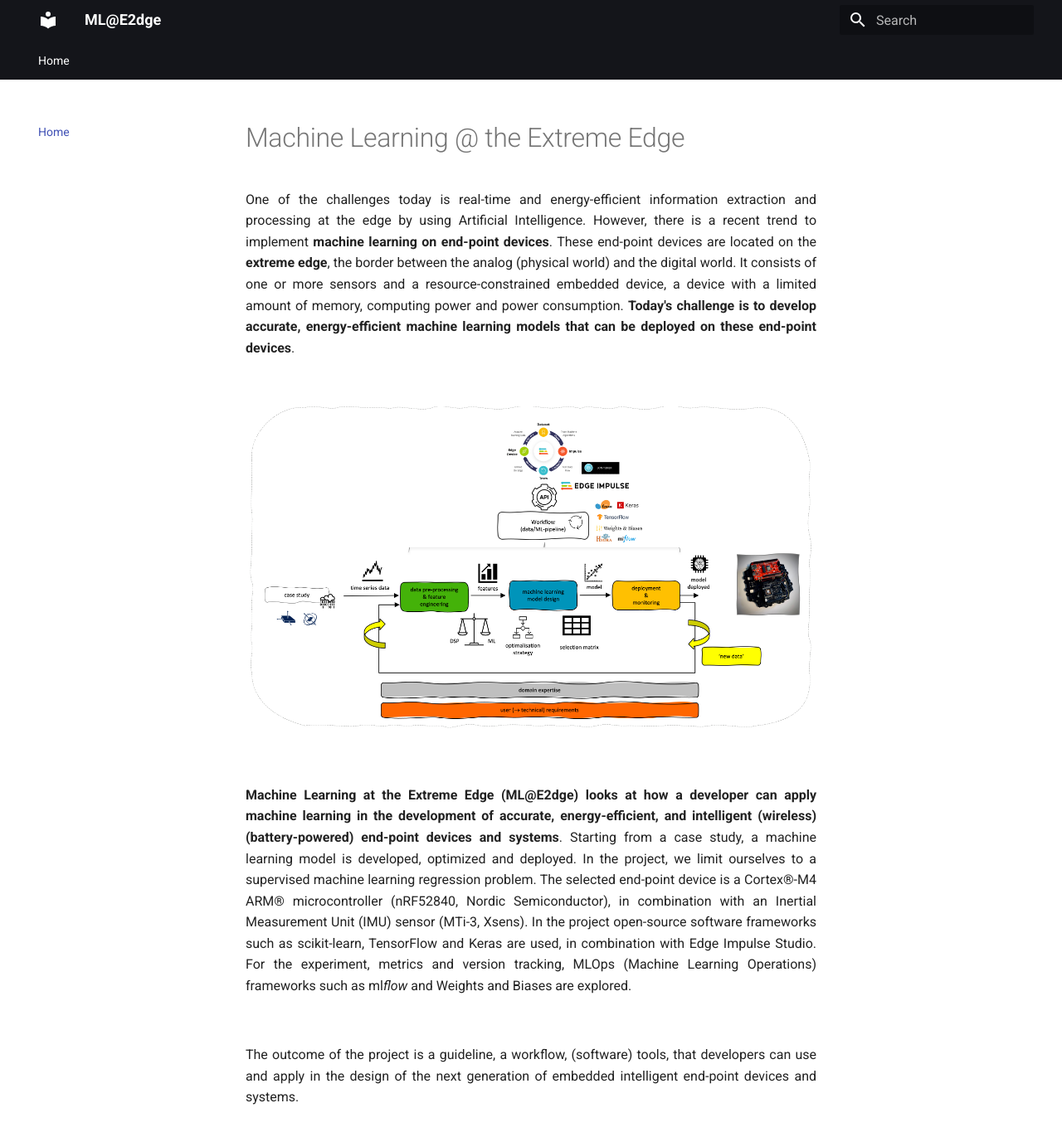
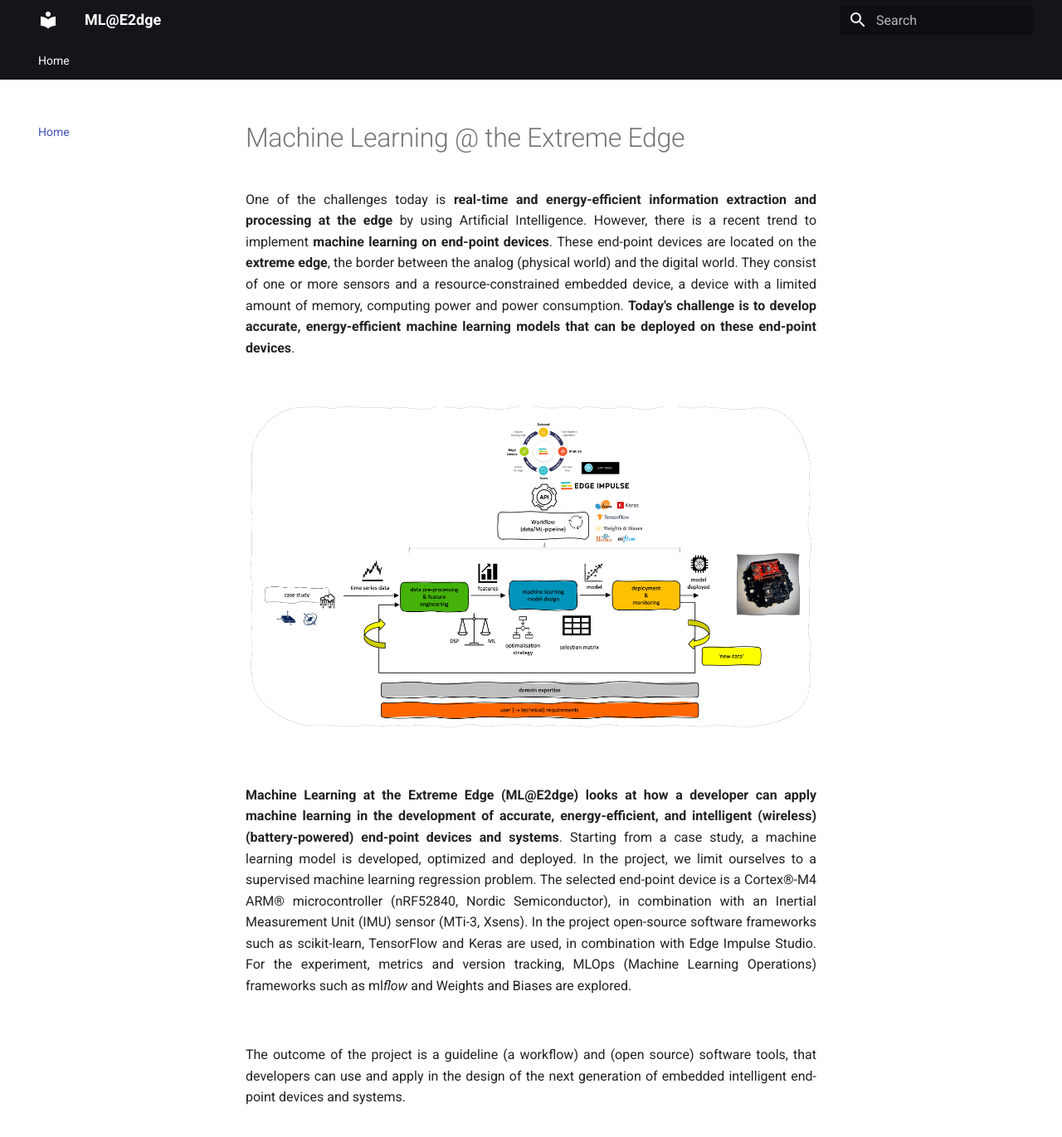
Before and after one commit to MLatE2dge/MLatE2dge.github.io, an MkDocs documentation site: the page built from docs/index.md, in a window 1280 px wide and 1400 px high. Shown: the top 1371 px of the window at 83% size. Built offline with MkDocs 1.6.1 and Material for MkDocs 9.7.7, drawn with Linux system fonts in a browser that asks for light colours.

Commit message:
Update index.md

```diff
--- a/docs/index.md
+++ b/docs/index.md
@@ -1,6 +1,6 @@
 # Machine Learning @ the Extreme Edge
 
-<div style="text-align: justify">One of the challenges today is real-time and energy-efficient information extraction and processing at the edge by using Artificial Intelligence. However, there is a recent trend to implement <b>machine learning on end-point devices</b>. These end-point devices are located on the <b>extreme edge</b>, the border between the analog (physical world) and the digital world. It consists of one or more sensors and a resource-constrained embedded device, a device with a limited amount of memory, computing power and power consumption. <b>Today's challenge is to develop accurate, energy-efficient machine learning models that can be deployed on these end-point devices</b>.</div>
+<div style="text-align: justify">One of the challenges today is <b>real-time and energy-efficient information extraction and processing at the edge</b> by using Artificial Intelligence. However, there is a recent trend to implement <b>machine learning on end-point devices</b>. These end-point devices are located on the <b>extreme edge</b>, the border between the analog (physical world) and the digital world. They consist of one or more sensors and a resource-constrained embedded device, a device with a limited amount of memory, computing power and power consumption. <b>Today's challenge is to develop accurate, energy-efficient machine learning models that can be deployed on these end-point devices</b>.</div>
 
 <br>
 
@@ -10,6 +10,6 @@
 
 <div style="text-align: justify"> <b>Machine Learning at the Extreme Edge (ML@E2dge) looks at how a developer can apply machine learning in the development of accurate, energy-efficient, and intelligent (wireless) (battery-powered) end-point devices and systems</b>. Starting from a case study, a machine learning model is developed, optimized and deployed. In the project, we limit ourselves to a supervised machine learning regression problem. The selected end-point device is a Cortex®-M4 ARM® microcontroller (nRF52840, Nordic Semiconductor), in combination with an Inertial Measurement Unit (IMU) sensor (MTi-3, Xsens). In the project open-source software frameworks such as scikit-learn, TensorFlow and Keras are used, in combination with Edge Impulse Studio. For the experiment, metrics and version tracking, MLOps (Machine Learning Operations) frameworks such as ml<i>flow</i> and Weights and Biases are explored.</div><br>
 
-<div style="text-align: justify"> The outcome of the project is a guideline, a workflow, (software) tools, that developers can use and apply in the design of the next generation of embedded intelligent end-point devices and systems.</div><br>
+<div style="text-align: justify"> The outcome of the project is a guideline (a workflow) and (open source) software tools, that developers can use and apply in the design of the next generation of embedded intelligent end-point devices and systems.</div><br>
 
 <br>
```
